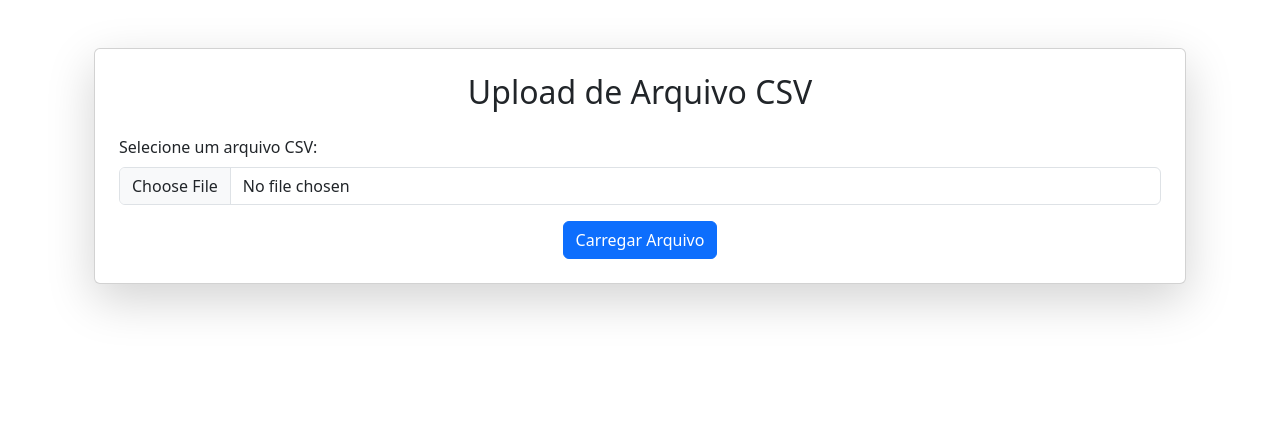
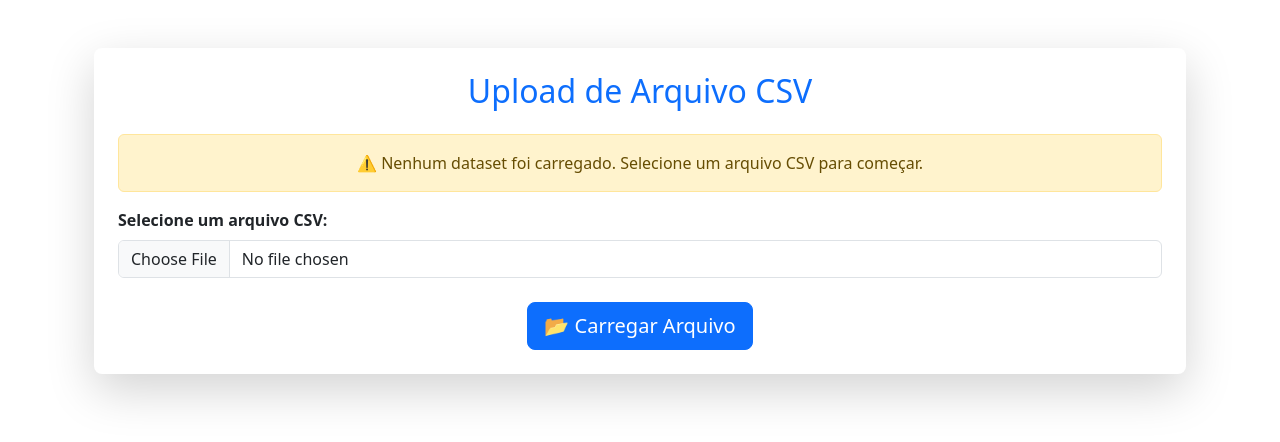
Before and after one commit to MarconeRafael/datapilot, a Django app: page /tratamento/receber_dados/ in a window 1280 px wide. Shown: the part 56-498 px from the top of the page. Run offline with Django 5.2, Linux system fonts and the light colour scheme.

Commit message:
corrigindo erro

```diff
--- a/datapilot/urls.py
+++ b/datapilot/urls.py
@@ -5,5 +5,5 @@ from . import views  # Certifique-se de que sua view home está importada corret
 urlpatterns = [
     path('admin/', admin.site.urls),
     path('', views.home, name='home'),  # Página inicial
-    path('tratamento/', include('tratamento.urls')),  # Inclui as rotas do app tratamento sem prefixo
+    path('tratamento/', include('tratamento.urls')),
 ]
--- a/tratamento/templates/exibir_coisas.html
+++ b/tratamento/templates/exibir_coisas.html
@@ -39,7 +39,7 @@
         {% endif %}
 
         <div class="d-flex justify-content-center mt-4">
-            <form action="{% url 'fazer_operacoes' %}" method="get">
+            <form action="{% url 'tratamento:fazer_operacoes' %}" method="get">
                 <button type="submit" class="btn btn-secondary btn-lg px-4">Ir para Fazer Operações</button>
             </form>
         </div>
--- a/tratamento/templates/receber_dados.html
+++ b/tratamento/templates/receber_dados.html
@@ -1,46 +1,100 @@
 {% extends 'base.html' %}
+
+{% block title %}Upload de Arquivo CSV{% endblock %}
 
 {% block content %}
 <div class="container mt-5">
-    <div class="card shadow-lg p-4">
-        <h2 class="text-center mb-4">Upload de Arquivo CSV</h2>
+    <div class="card shadow-lg p-4 border-0 rounded-3">
+        <h2 class="text-center mb-4 text-primary">Upload de Arquivo CSV</h2>
 
+        <!-- 🟢 PASSO 01: Exibir alerta se já houver um dataset carregado -->
+        {% if request.session.dataset %}
+            <div class="alert alert-info text-center">
+                ✅ Um dataset já foi carregado! Se quiser substituir, envie um novo arquivo.
+            </div>
+        {% else %}
+            <div class="alert alert-warning text-center">
+                ⚠️ Nenhum dataset foi carregado. Selecione um arquivo CSV para começar.
+            </div>
+        {% endif %}
+
+        <!-- Mensagens de erro e sucesso -->
         {% if mensagem %}
-            <div class="alert alert-success" role="alert">
+            <div class="alert alert-success text-center" role="alert">
                 {{ mensagem }}
             </div>
         {% endif %}
 
-        <form method="post" action="{% url 'exibir_coisas' %}" enctype="multipart/form-data" class="needs-validation" novalidate>
+        {% if erro %}
+            <div class="alert alert-danger text-center" role="alert">
+                ❌ {{ erro }}
+            </div>
+        {% endif %}
+
+        <!-- Formulário de Upload -->
+        <form method="post" action="{% url 'tratamento:receber_dados' %}" enctype="multipart/form-data" class="needs-validation" novalidate id="upload-form">
             {% csrf_token %}
             <div class="mb-3">
-                <label for="arquivo" class="form-label">Selecione um arquivo CSV:</label>
+                <label for="arquivo" class="form-label fw-bold">Selecione um arquivo CSV:</label>
                 <input type="file" class="form-control" id="arquivo" name="arquivo" accept=".csv" required>
                 <div class="invalid-feedback">
                     Por favor, selecione um arquivo CSV válido.
                 </div>
             </div>
 
-            <div class="d-flex justify-content-center">
-                <button type="submit" class="btn btn-primary">Carregar Arquivo</button>
+            <!-- Barra de Progresso -->
+            <div class="progress" style="height: 20px; display: none;" id="upload-progress">
+                <div class="progress-bar progress-bar-striped progress-bar-animated bg-success" role="progressbar" style="width: 0%;" id="progress-bar"></div>
+            </div>
+
+            <!-- Botão de Envio com Spinner -->
+            <div class="d-flex justify-content-center mt-4">
+                <button type="submit" class="btn btn-primary btn-lg" id="upload-btn">
+                    <span id="upload-text">📂 Carregar Arquivo</span>
+                    <span class="spinner-border spinner-border-sm d-none" id="upload-spinner"></span>
+                </button>
             </div>
         </form>
     </div>
 </div>
 
 <script>
-    (function() {
-        'use strict';
-        var forms = document.querySelectorAll('.needs-validation');
-        Array.prototype.slice.call(forms).forEach(function(form) {
-            form.addEventListener('submit', function(event) {
-                if (!form.checkValidity()) {
-                    event.preventDefault();
-                    event.stopPropagation();
+    document.addEventListener("DOMContentLoaded", function() {
+        let form = document.getElementById("upload-form");
+        let progressBar = document.getElementById("progress-bar");
+        let uploadProgress = document.getElementById("upload-progress");
+        let uploadBtn = document.getElementById("upload-btn");
+        let uploadText = document.getElementById("upload-text");
+        let uploadSpinner = document.getElementById("upload-spinner");
+
+        form.addEventListener("submit", function(event) {
+            event.preventDefault(); // Impede o envio imediato para exibir a barra de progresso
+
+            if (!form.checkValidity()) {
+                event.stopPropagation();
+                form.classList.add("was-validated");
+                return;
+            }
+
+            // Exibir feedback de carregamento
+            uploadBtn.disabled = true;
+            uploadText.textContent = "Carregando...";
+            uploadSpinner.classList.remove("d-none");
+            uploadProgress.style.display = "block";
+            progressBar.style.width = "0%";
+
+            // Simular progresso do upload
+            let width = 0;
+            let interval = setInterval(function() {
+                if (width >= 100) {
+                    clearInterval(interval);
+                    form.submit(); // Enviar o formulário após a simulação da barra de progresso
+                } else {
+                    width += 10;
+                    progressBar.style.width = width + "%";
                 }
-                form.classList.add('was-validated');
-            }, false);
+            }, 300);
         });
-    })();
+    });
 </script>
 {% endblock %}
--- a/tratamento/urls.py
+++ b/tratamento/urls.py
@@ -1,6 +1,6 @@
 from django.urls import path
 from . import views
-
+app_name = 'tratamento'
 urlpatterns = [
     path('receber_dados/', views.receber_dados, name='receber_dados'),
     path('exibir_coisas/', views.exibir_coisas, name='exibir_coisas'),
--- a/tratamento/views.py
+++ b/tratamento/views.py
@@ -1,6 +1,9 @@
-from django.shortcuts import render
+import os
+import time
 import pandas as pd
 import logging
+from django.shortcuts import render
+from django.core.files.storage import FileSystemStorage
 from .utils.funcoes import (
     ler_arquivo_csv,
     exibir_info,
@@ -20,28 +23,59 @@ from .utils.funcoes import (
 
 # Configuração de logging
 logging.basicConfig(level=logging.INFO, format="%(asctime)s - %(levelname)s - %(message)s")
+# Tempo de expiração do arquivo na sessão (em segundos)
+EXPIRACAO_ARQUIVO = 10 * 60  # 10 minutos
 
 def carregar_dataset(request):
-    """Recupera e converte o dataset salvo na sessão"""
+    """Recupera e converte o dataset salvo na sessão, verificando a expiração"""
     dataset = request.session.get("dataset")
+    timestamp = request.session.get("timestamp")
+
+    # Se o dataset existir, verifica o tempo de expiração
+    if dataset and timestamp:
+        tempo_atual = time.time()
+        if tempo_atual - timestamp > EXPIRACAO_ARQUIVO:
+            logging.info("⏳ O tempo expirou! Removendo arquivo da sessão.")
+            request.session.pop("dataset", None)
+            request.session.pop("timestamp", None)
+            request.session.pop("variaveis", None)
+            return None  # Retorna None para indicar que expirou
+
     return pd.DataFrame.from_dict(dataset) if dataset else None
 
 def receber_dados(request):
-    """Recebe o arquivo CSV enviado pelo usuário e armazena na sessão"""
+    """Recebe o arquivo CSV enviado pelo usuário e armazena temporariamente na sessão"""
     contexto = {}
 
     if request.method == "POST" and request.FILES.get("arquivo"):
         arquivo = request.FILES["arquivo"]
 
         try:
+            # Verifica se o formato é CSV
+            if not arquivo.name.endswith(".csv"):
+                raise ValueError("Formato inválido. Apenas arquivos CSV são permitidos.")
+
+            # Verifica tamanho do arquivo (máximo 5MB)
+            if arquivo.size > 5 * 1024 * 1024:
+                raise ValueError("O arquivo é muito grande! O limite é de 5MB.")
+
+            # Processa o arquivo
             dataset = ler_arquivo_csv(arquivo)
+
+            if dataset is None or dataset.empty:
+                raise ValueError("O dataset está vazio ou não foi carregado corretamente.")
+
+            # Armazena na sessão
             request.session["dataset"] = dataset.to_dict()
-            request.session["variaveis"] = obter_variaveis(dataset)
+            request.session["timestamp"] = time.time()
+            request.session["variaveis"] = list(dataset.columns)
+
             contexto["mensagem"] = "✅ Arquivo carregado com sucesso!"
-            logging.info("Arquivo CSV carregado e armazenado na sessão.")
+            print("DEBUG: Dados salvos na sessão:", request.session["dataset"])
+
         except Exception as e:
             contexto["erro"] = f"❌ Erro ao carregar arquivo: {e}"
-            logging.error(f"Erro ao carregar arquivo CSV: {e}")
+            print("DEBUG: Erro no upload:", e)
 
     return render(request, "receber_dados.html", contexto)
 
@@ -49,6 +83,8 @@ def exibir_coisas(request):
     """Executa funções de exibição de dados e renderiza os resultados"""
     contexto = {}
     dataset = carregar_dataset(request)
+
+    print("DEBUG: Dados carregados na página de exibição:", dataset)
 
     if dataset is not None:
         funcao = request.POST.get("funcao")
@@ -63,15 +99,16 @@ def exibir_coisas(request):
 
             if funcao in resultado_map:
                 contexto["resultado"] = resultado_map[funcao]()
-                logging.info(f"Função '{funcao}' executada com sucesso.")
+                print("DEBUG: Função executada:", funcao)
             else:
                 contexto["erro"] = "❌ Função inválida."
 
         except Exception as e:
             contexto["erro"] = f"❌ Erro ao processar função: {e}"
-            logging.error(f"Erro ao processar '{funcao}': {e}")
+            print("DEBUG: Erro ao processar função:", e)
 
     return render(request, "exibir_coisas.html", contexto)
+
 
 def fazer_operacoes(request):
     """Executa operações sobre os dados e renderiza os resultados"""
@@ -86,13 +123,17 @@ def fazer_operacoes(request):
                 dataset = remover_valores_nulos(dataset)  # Atualiza dataset
                 request.session["dataset"] = dataset.to_dict()  # Salva na sessão
                 contexto["resultado"] = dataset.head().to_html()
+                logging.info("Valores nulos removidos.")
 
             elif funcao == "calcular_correlacao":
                 contexto["resultado"] = calcular_correlacao(dataset).to_html()
 
             elif funcao == "correlacao_com_variavel":
                 variavel = request.POST.get("variavel")
-                contexto["resultado"] = correlacao_com_variavel(dataset, variavel).to_frame().to_html()
+                if variavel in dataset.columns:
+                    contexto["resultado"] = correlacao_com_variavel(dataset, variavel).to_frame().to_html()
+                else:
+                    contexto["erro"] = "Variável não encontrada no dataset."
 
             elif funcao == "filtrar_variaveis":
                 variaveis = request.POST.get("variaveis").split(",")
@@ -111,7 +152,10 @@ def fazer_operacoes(request):
 
             elif funcao == "plotar_histograma":
                 variavel = request.POST.get("variavel")
-                plotar_histograma(dataset, variavel)
+                if variavel in dataset.columns:
+                    plotar_histograma(dataset, variavel)
+                else:
+                    contexto["erro"] = "Variável não encontrada no dataset."
 
             else:
                 contexto["erro"] = "❌ Função inválida."
@@ -125,17 +169,47 @@ def fazer_operacoes(request):
 
 def dividir_dados_treino_teste_operacao(dataset, request):
     """Auxiliar para dividir os dados em treino e teste"""
-    variaveis = request.POST.get("variaveis").split(",")
-    X = dataset[variaveis]
-    Y = dataset[request.POST.get("variavel")]
-    X_train, X_test, Y_train, Y_test = dividir_dados_treino_teste(X, Y)
-    return f"✅ Divisão concluída: X_train: {X_train.shape}, X_test: {X_test.shape}"
+    try:
+        variaveis = request.POST.get("variaveis").split(",")
+        if not set(variaveis).issubset(dataset.columns):
+            return "❌ Algumas variáveis selecionadas não estão no dataset."
+
+        X = dataset[variaveis]
+        Y = dataset[request.POST.get("variavel")]
+
+        if Y.name not in dataset.columns:
+            return "❌ A variável alvo não foi encontrada no dataset."
+
+        X_train, X_test, Y_train, Y_test = dividir_dados_treino_teste(X, Y)
+        request.session["X_train"] = X_train.to_dict()
+        request.session["X_test"] = X_test.to_dict()
+        request.session["Y_train"] = Y_train.to_dict()
+        request.session["Y_test"] = Y_test.to_dict()
+
+        return f"✅ Divisão concluída: X_train: {X_train.shape}, X_test: {X_test.shape}"
+
+    except Exception as e:
+        logging.error(f"Erro ao dividir dados: {e}")
+        return f"❌ Erro ao dividir dados: {e}"
 
 def padronizar_dados_operacao(dataset, request):
     """Auxiliar para padronizar os dados"""
-    variaveis = request.POST.get("variaveis").split(",")
-    X = dataset[variaveis]
-    Y = dataset[request.POST.get("variavel")]
-    X_train, X_test, _, _ = dividir_dados_treino_teste(X, Y)
-    X_train_scaled, X_test_scaled = padronizar_dados(X_train, X_test)
-    return "✅ Padronização concluída."
+    try:
+        variaveis = request.POST.get("variaveis").split(",")
+        if not set(variaveis).issubset(dataset.columns):
+            return "❌ Algumas variáveis selecionadas não estão no dataset."
+
+        X = dataset[variaveis]
+        Y = dataset[request.POST.get("variavel")]
+
+        if Y.name not in dataset.columns:
+            return "❌ A variável alvo não foi encontrada no dataset."
+
+        X_train, X_test, _, _ = dividir_dados_treino_teste(X, Y)
+        X_train_scaled, X_test_scaled = padronizar_dados(X_train, X_test)
+
+        return "✅ Padronização concluída."
+
+    except Exception as e:
+        logging.error(f"Erro ao padronizar dados: {e}")
+        return f"❌ Erro ao padronizar dados: {e}"
```
Also changed, not shown: datapilot/templates/index.html (+36 -5 lines), tratamento/templates/fazer_operacoes.html (+35 -15 lines).
